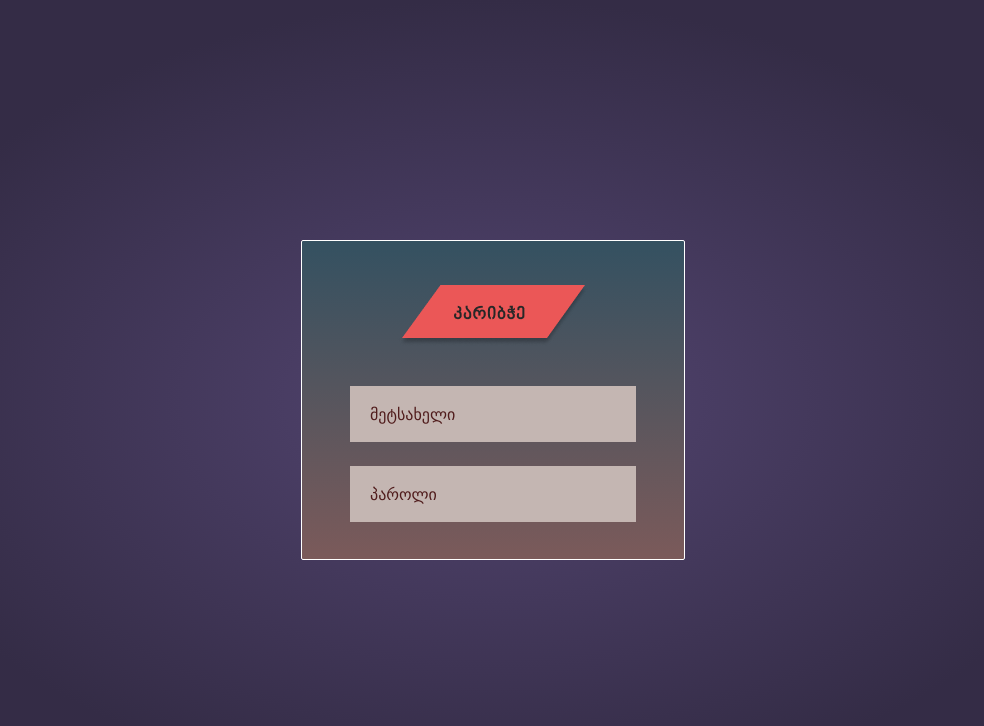
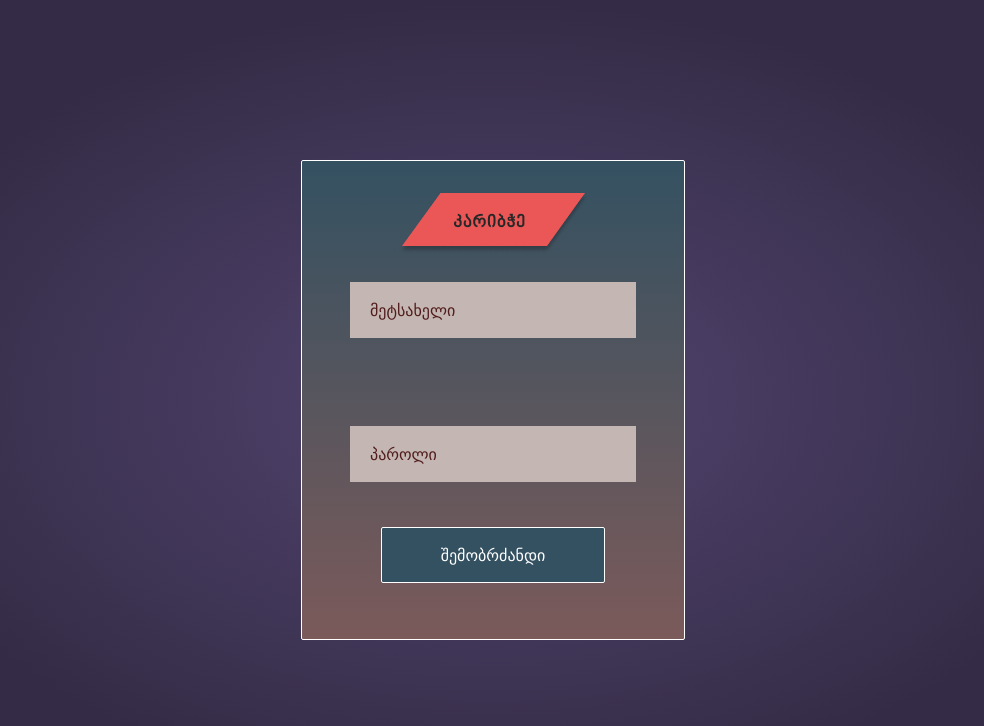
Before and after one commit to AniAvazneli/folksoul-front-nikanoza, a React (Create React App) app: page /login in a window 1280 px wide. Shown: the top 726 px of the page, without its empty margins (147-1131 px from the left). Built offline with nearby package versions, Linux system fonts and the light colour scheme.

Commit message:
feat: finish login page markup

```diff
--- a/src/components/Button.tsx
+++ b/src/components/Button.tsx
@@ -1,9 +1,11 @@
+import { ReactNode } from 'react';
+
 const Button: React.FC<{
-  text: string;
   type: 'button' | 'submit' | 'reset' | undefined;
   id: string;
   onClick?: () => void;
   className: string;
+  children: ReactNode;
 }> = (props) => {
   return (
     <button
@@ -12,7 +14,7 @@ const Button: React.FC<{
       className={props.className}
       onClick={props.onClick}
     >
-      {props.text}
+      {props.children}
     </button>
   );
 };
--- a/src/pages/Login/Login.tsx
+++ b/src/pages/Login/Login.tsx
@@ -1,6 +1,6 @@
 import { SubmitHandler, useForm } from 'react-hook-form';
 
-import { Input } from 'components';
+import { Button, Input } from 'components';
 import { LoginFormValues } from 'types/forms';
 import { Heading } from 'assets';
 
@@ -20,48 +20,58 @@ const Login = () => {
     >
       <form
         id='login-form'
-        className='w-96 h-2/5 bg-[linear-gradient(180deg,_#345161_0%,_#7B5A5A_100%)] border border-white rounded-sm pt-11 pl-12 pr-12 flex flex-col items-center'
+        className='w-96 h-3/5 bg-[linear-gradient(180deg,_#345161_0%,_#7B5A5A_100%)] border border-white rounded-sm pt-8 pl-12 pr-12 pb-14 flex flex-col items-center'
         onSubmit={handleSubmit(onSubmit)}
       >
         <img src={Heading} alt='' />
         <Input
           type='text'
-          className='w-full h-14 bg-[#C4B6B2] mt-10 outline-none pl-5 placeholder-[#501C1C]'
+          className='w-full h-14 bg-[#C4B6B2] mt-7 outline-none pl-5 placeholder-[#501C1C]'
           label='username'
           id='username'
           placeholder='მეტსახელი'
           register={register}
           validation={{
-            required: 'მეტსახელის ველი არ არის შევსებული',
+            required: 'მეტსახელის ველი ცარიელია*',
             minLength: {
               value: 3,
-              message: 'მეტსახელი უნდა შეიცავდეს მინიმუმ სამ სიმბოლოს',
+              message: 'მეტსახელი უნდა შეიცავდეს მინიმუმ სამ სიმბოლოს*',
             },
             pattern: {
               value: /^[a-zა-ჰ0-9]{3,}$/,
               message:
-                'მეტსახელი უნდა შედგებოდეს დაბალი რეგისტრის ასოებისგან და ციფრებისგან',
+                'მეტსახელი უნდა შედგებოდეს დაბალი რეგისტრის ასოებისგან და ციფრებისგან*',
             },
           }}
         />
-        <div className='mt-1 text-[#CC1E1E] h-5 ml-5 flex gap-3'>
+        <div className='mt-1 text-[#ec3030] h-10 ml-5 flex gap-3'>
           {errors.username && errors.username.message}
         </div>
         <Input
           type='password'
-          className='w-full h-14 bg-[#C4B6B2] outline-none pl-5 placeholder-[#501C1C]'
+          className='w-full h-14 bg-[#C4B6B2] mt-11 outline-none pl-5 placeholder-[#501C1C]'
           label='password'
           id='password'
           placeholder='პაროლი'
           register={register}
           validation={{
-            required: 'პაროლის ველი არ არის შევსებული',
+            required: 'პაროლის ველი ცარიელია*',
             minLength: {
               value: 3,
-              message: 'პაროლი უნდა შეიცავდეს მინიმუმ სამ სიმბოლოს',
+              message: 'პაროლი უნდა შეიცავდეს მინიმუმ სამ სიმბოლოს*',
             },
           }}
         />
+        <div className='mt-1 text-[#ec3030] h-10 ml-5 flex gap-3'>
+          {errors.password && errors.password.message}
+        </div>
+        <Button
+          className='outline-none bg-[#345161] w-56 h-14 text-white border border-white rounded-sm mt-auto'
+          id='sign-up-btn'
+          type='submit'
+        >
+          შემობრძანდი
+        </Button>
       </form>
     </div>
   );
```
